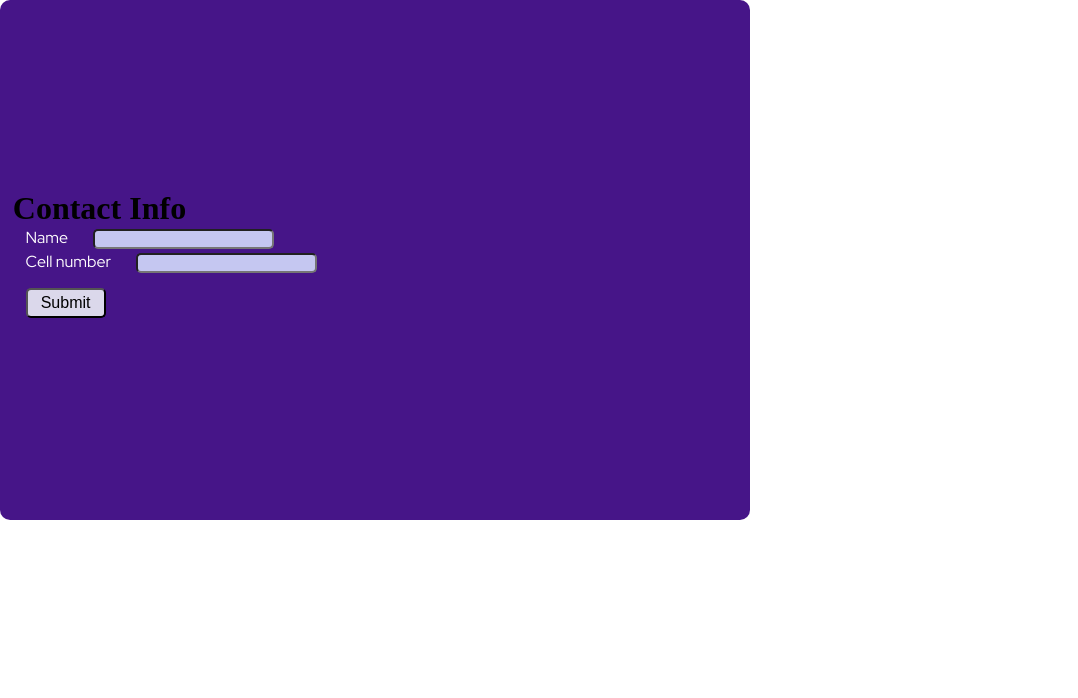
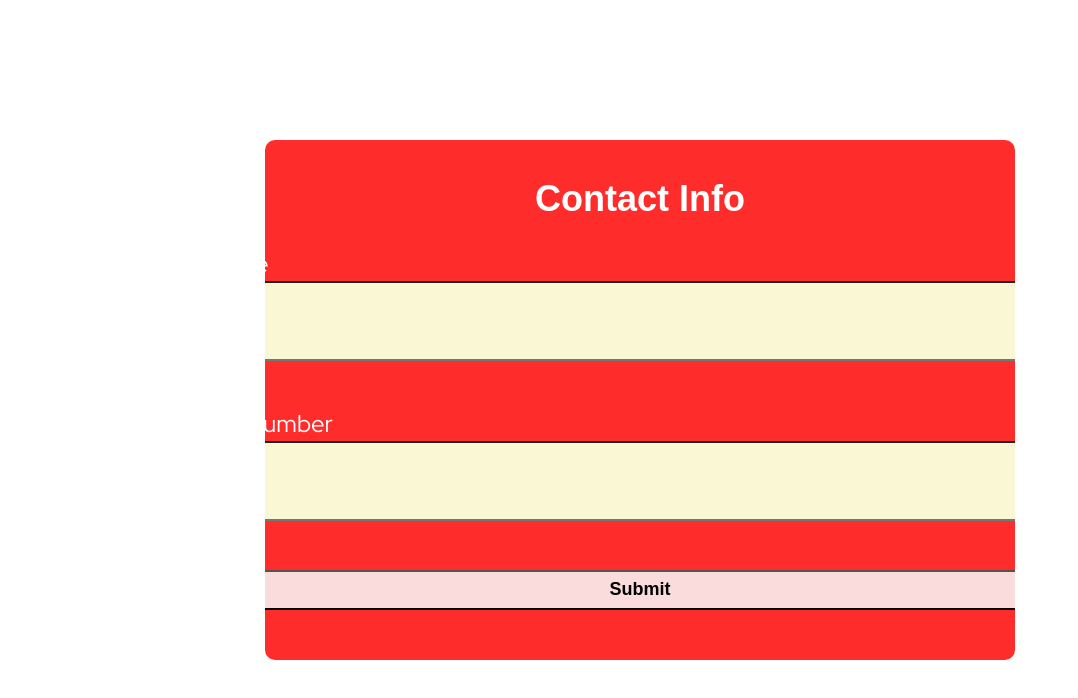
Before and after one commit to Aechelon-Online/glm-for-wordpress-copy, a plain HTML site: page short-form/index.html in a window 1280 px wide. Shown: the whole page, without its empty margins (0-1078 px from the left). Drawn offline with Linux system fonts and the light colour scheme.

Commit message:
added short-form CSS

```diff
--- a/css/styles.css
+++ b/css/styles.css
@@ -650,6 +650,54 @@ button p {
 .social {
     margin: clamp(0.25rem, 2vw, 0.5rem);
 }
+.short-form {
+    height: 100vh;
+    display: flex;
+    justify-content: center;
+    align-items: center;
+}
+.short-form_info {
+    color: white;
+    font-size: 36px;
+    padding-bottom: 6px;
+    font-family: Arial;
+}
+.short-form_layout {
+    background-color:rgb(255, 44, 44);
+    display: flex;
+    justify-content: center;
+    align-items: center;
+}
+.contact-info_short-form {
+    display: flex;
+    flex-flow: column;
+}
+.short-form_inputs {
+    width: 70vw;
+    height: 20vh;
+    display: flex;
+    justify-content: center;
+    align-items: stretch;
+    flex-flow: column;
+}
+.short-form_text {
+    height: 10vh;
+    font-size: 20px;
+    background-color:rgb(250, 247, 212);
+    text-align: center;
+}
+.short-form_label {
+    font-size: 24px;
+}
+.send-button {
+    height: 5vh;
+    width: 60vw;
+    margin-top: 3vh;
+}
+.send-button p {
+    font-size: 18px;
+    font-weight: bold;
+}
 
 /* Pages Design */
 
```
Also changed, not shown: index.html (+1 -1 lines).
